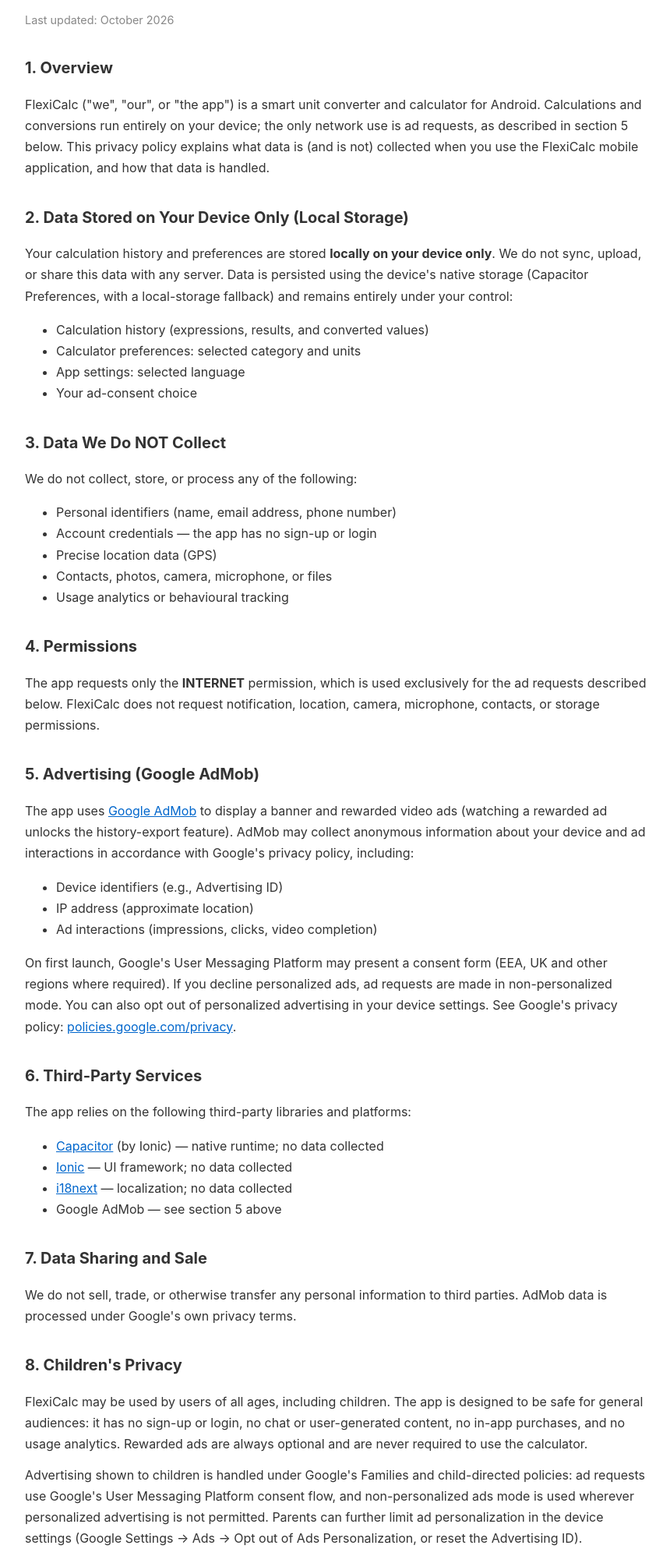
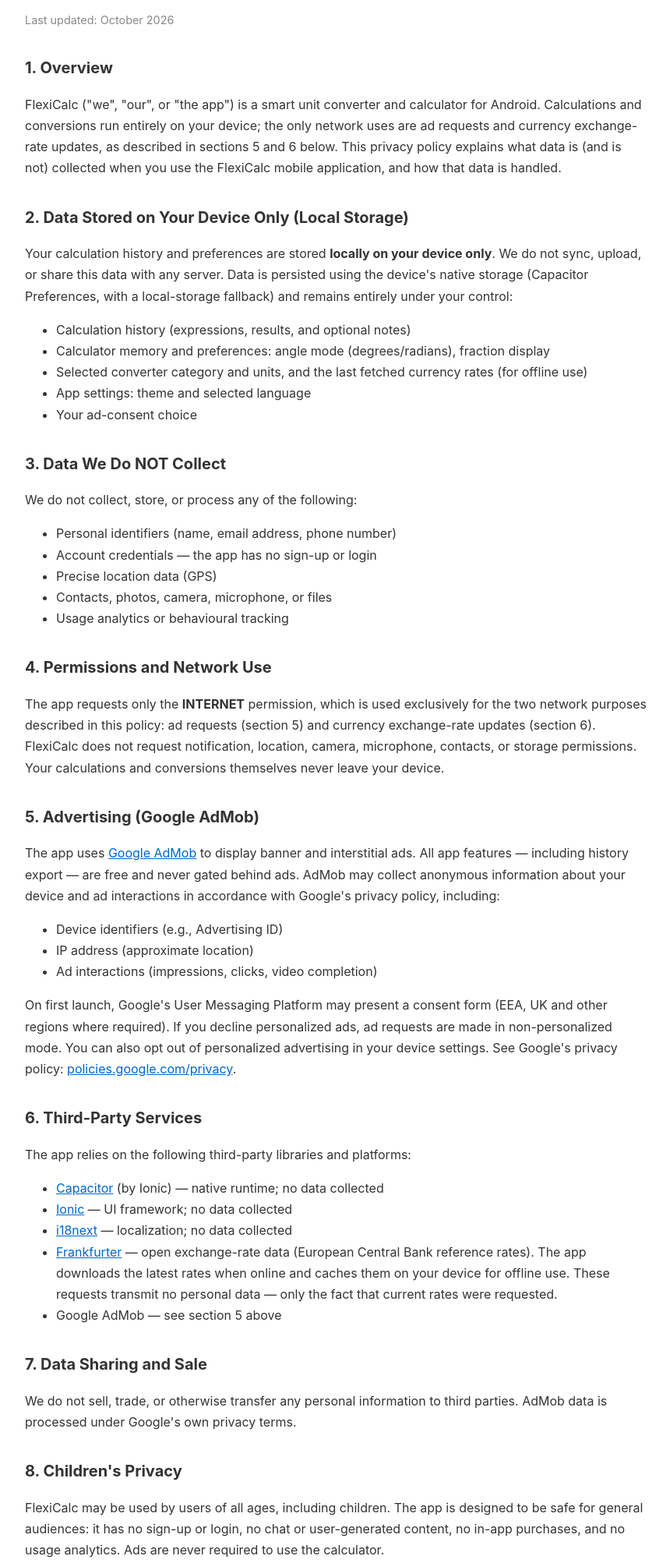
Before and after one commit to iamtrichi/PP, a website: page flexicalc/privacy-policy.html in a window 1280 px wide. Shown: the part 102-2107 px from the top of the page at 78% size, without its empty margins (208-1068 px from the left). Drawn offline with Linux system fonts and the light colour scheme.

Commit message:
pp flexicalc

```diff
--- a/flexicalc/privacy-policy.html
+++ b/flexicalc/privacy-policy.html
@@ -27,8 +27,9 @@
   <h2>1. Overview</h2>
   <p>
     FlexiCalc ("we", "our", or "the app") is a smart unit converter and calculator for Android.
-    Calculations and conversions run entirely on your device; the only network use is ad requests,
-    as described in section 5 below. This privacy policy explains
+    Calculations and conversions run entirely on your device; the only network uses are ad requests
+    and currency exchange-rate updates,
+    as described in sections 5 and 6 below. This privacy policy explains
     what data is (and is not) collected when you use the FlexiCalc mobile application, and how that data is handled.
   </p>
 
@@ -39,9 +40,10 @@
     (Capacitor Preferences, with a local-storage fallback) and remains entirely under your control:
   </p>
   <ul>
-    <li>Calculation history (expressions, results, and converted values)</li>
-    <li>Calculator preferences: selected category and units</li>
-    <li>App settings: selected language</li>
+    <li>Calculation history (expressions, results, and optional notes)</li>
+    <li>Calculator memory and preferences: angle mode (degrees/radians), fraction display</li>
+    <li>Selected converter category and units, and the last fetched currency rates (for offline use)</li>
+    <li>App settings: theme and selected language</li>
     <li>Your ad-consent choice</li>
   </ul>
 
@@ -55,17 +57,20 @@
     <li>Usage analytics or behavioural tracking</li>
   </ul>
 
-  <h2>4. Permissions</h2>
+  <h2>4. Permissions and Network Use</h2>
   <p>
-    The app requests only the <strong>INTERNET</strong> permission, which is used exclusively for the ad requests
-    described below. FlexiCalc does not request notification, location, camera, microphone,
-    contacts, or storage permissions.
+    The app requests only the <strong>INTERNET</strong> permission, which is used exclusively for the two
+    network purposes described in this policy: ad requests (section 5) and currency exchange-rate
+    updates (section 6). FlexiCalc does not request notification, location, camera, microphone,
+    contacts, or storage permissions. Your calculations and conversions themselves never leave
+    your device.
   </p>
 
   <h2>5. Advertising (Google AdMob)</h2>
   <p>
-    The app uses <a href="https://admob.google.com/" target="_blank" rel="noopener">Google AdMob</a> to display a
-    banner and rewarded video ads (watching a rewarded ad unlocks the history-export feature).
+    The app uses <a href="https://admob.google.com/" target="_blank" rel="noopener">Google AdMob</a> to display
+    banner and interstitial ads. All app features — including history export — are free and never
+    gated behind ads.
     AdMob may collect anonymous information about your device and ad interactions in accordance with Google's
     privacy policy, including:
   </p>
@@ -87,6 +92,10 @@
     <li><a href="https://capacitorjs.com/" target="_blank" rel="noopener">Capacitor</a> (by Ionic) — native runtime; no data collected</li>
     <li><a href="https://ionicframework.com/" target="_blank" rel="noopener">Ionic</a> — UI framework; no data collected</li>
     <li><a href="https://www.i18next.com/" target="_blank" rel="noopener">i18next</a> — localization; no data collected</li>
+    <li><a href="https://www.frankfurter.dev/" target="_blank" rel="noopener">Frankfurter</a> — open exchange-rate data
+      (European Central Bank reference rates). The app downloads the latest rates when online and caches them
+      on your device for offline use. These requests transmit no personal data — only the fact that current
+      rates were requested.</li>
     <li>Google AdMob — see section 5 above</li>
   </ul>
 
@@ -101,7 +110,7 @@
     FlexiCalc may be used by users of all ages, including children. The app is
     designed to be safe for general audiences: it has no sign-up or login, no chat
     or user-generated content, no in-app purchases, and no usage analytics.
-    Rewarded ads are always optional and are never required to use the calculator.
+    Ads are never required to use the calculator.
   </p>
   <p>
     Advertising shown to children is handled under Google's Families and
@@ -122,9 +131,9 @@
   <h2>10. Security</h2>
   <p>
     Your calculation history never leaves your device. The app has no backend database. The only external
-    communication is AdMob ad requests. These network requests
+    communications are AdMob ad requests and Frankfurter exchange-rate updates. These network requests
     necessarily transmit technically-required data (e.g. the Advertising ID and IP address for ads)
-    as detailed in section 5; your calculations themselves
+    as detailed in sections 5 and 6; your calculations themselves
     never leave your device.
   </p>
 
```
